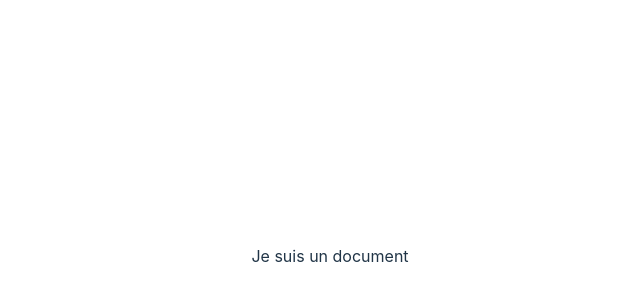
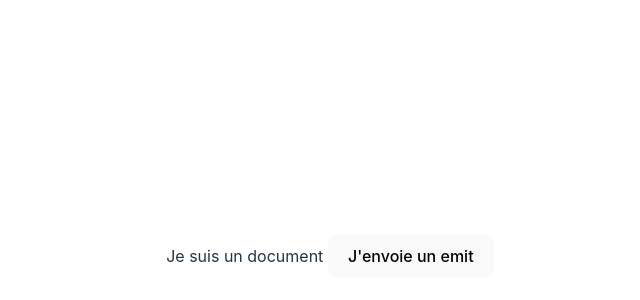
Before and after one commit to ReyGuillaume/nuit-de-l-info, a Vue app: page / in a window 1280 px wide. Shown: the part 144-444 px from the top of the page, without its empty margins (310-950 px from the left). Built offline with nearby package versions, Linux system fonts and the light colour scheme.

Commit message:
wip emit

```diff
--- a/src/App.vue
+++ b/src/App.vue
@@ -1,10 +1,14 @@
 <script setup>
 import HelloWorld from './components/HelloWorld.vue'
 import DocumentComp from './components/DocumentComp.vue'
+
+function testEmit(question_id, reponse_id){
+  console.log( question_id, reponse_id)
+}
 </script>
 
 <template>
-  <DocumentComp></DocumentComp>
+  <DocumentComp @test-emit="testEmit"></DocumentComp>
 </template>
 
 <style scoped>
--- a/src/components/DocumentComp.vue
+++ b/src/components/DocumentComp.vue
@@ -19,16 +19,12 @@ const question = ref({
     }]
 });
 
-// function choisirReponse(id_reponse){
-//     $emit('CHANGEME', question)
-// }
-
-
 
 </script>
 <template>
     <div>
         Je suis un document
+        <button @click="$emit('testEmit', question.id_question, id_reponse)">J'envoie un emit</button>
     </div>
 </template>
 <style></style>
```
